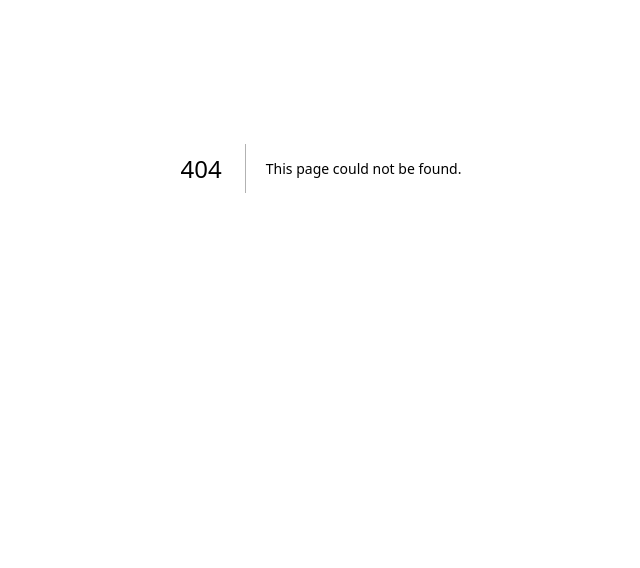
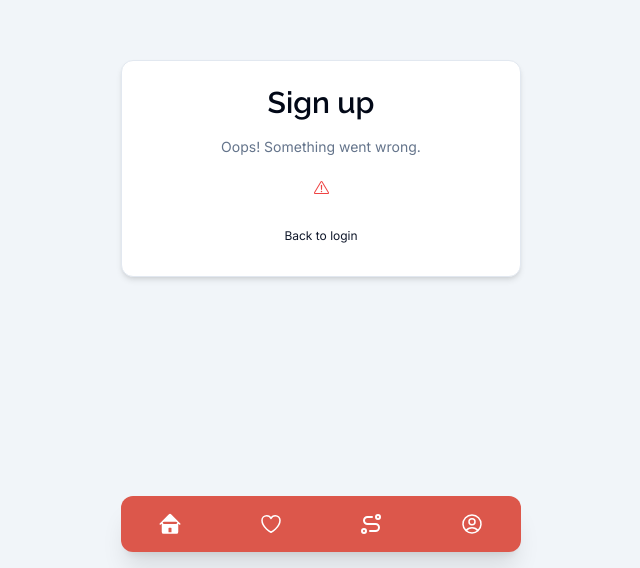
Before and after one commit to ecaleb97/hack4good, a Next.js app: page /auth/error in a window 1280 px wide. Before the commit this address had no page. Shown: the part 232-800 px from the top of the page, without its empty margins (319-959 px from the left). Built offline with nearby package versions, Linux system fonts and the light colour scheme.

Commit message:
Add new authentication pages and components

```diff
--- a/actions/settings.ts
+++ b/actions/settings.ts
@@ -1,4 +1,4 @@
-'use server'
+/* 'use server'
 
 import { generateVerificationToken } from "@/data/tokens";
 import { getUserByEmail, getUserById } from "@/data/user";
@@ -63,4 +63,4 @@
   })
 
   return { success: "Settings updated!" }
-}
+} */
--- /dev/null
+++ b/app/auth/error/page.tsx
@@ -0,0 +1,7 @@
+import { ErrorCard } from "@/components/auth/error-card"
+
+export default function AuthErrorPage () {
+  return (
+    <ErrorCard />
+  )
+}
--- /dev/null
+++ b/app/auth/new-verification/page.tsx
@@ -0,0 +1,7 @@
+import { NewVerificationForm } from "@/components/auth/new-verification-form"
+
+export default function NewVerificationPage () {
+  return (
+    <NewVerificationForm />
+  )
+}
--- /dev/null
+++ b/app/auth/reset/page.tsx
@@ -0,0 +1,7 @@
+import { ResetPasswordForm } from "@/components/auth/reset-password-form"
+
+export default function ResetPasswordPage () {
+  return (
+    <ResetPasswordForm />
+  )
+}
--- /dev/null
+++ b/components/auth/error-card.tsx
@@ -0,0 +1,16 @@
+import { CardWrapper } from "@/components/auth/card-wrapper"
+import { ExclamationTriangleIcon } from "@radix-ui/react-icons"
+
+export function ErrorCard () {
+  return (
+    <CardWrapper
+      headerLabel="Oops! Something went wrong."
+      backButtonHref="/auth/login"
+      backButtonLabel="Back to login"
+    >
+      <div className="w-full flex justify-center items-center">
+        <ExclamationTriangleIcon className="text-destructive" />
+      </div>
+    </CardWrapper>
+  )
+}
--- a/middleware.ts
+++ b/middleware.ts
@@ -19,21 +19,21 @@
   const isAuthRoute = authRoutes.includes(nextUrl.pathname)
 
   if (isApiAuthRoute) {
-    return null
+    return
   }
 
   if (isAuthRoute) {
     if (isLoggedIn) {
       return Response.redirect(new URL(DEFAULT_LOGIN_REDIRECT, nextUrl))
     }
-    return null
+    return
   }
 
   if (!isLoggedIn && !isPublicRoute) {
     return Response.redirect(new URL("/auth/login", nextUrl))
   }
 
-  return null
+  return
 })
 
 // Optionally, don't invoke Middleware on some paths
--- a/package.json
+++ b/package.json
@@ -29,6 +29,7 @@
     "react-dom": "^18",
     "react-hook-form": "^7.51.0",
     "react-icons": "^5.0.1",
+    "react-spinners": "^0.13.8",
     "resend": "^3.2.0",
     "tailwind-merge": "^2.2.1",
     "tailwindcss-animate": "^1.0.7",
```
Also changed, not shown: 1 other file (tests, documents, lock files or other folders).
